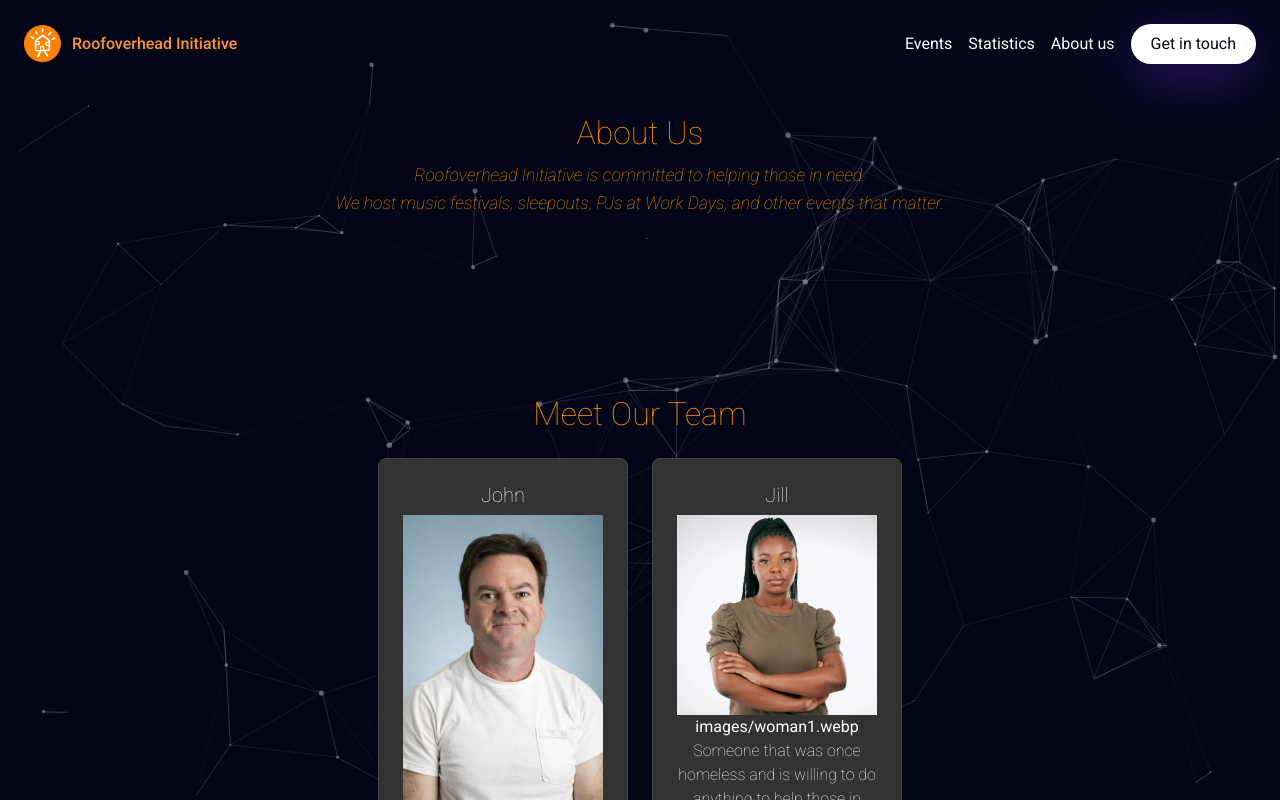
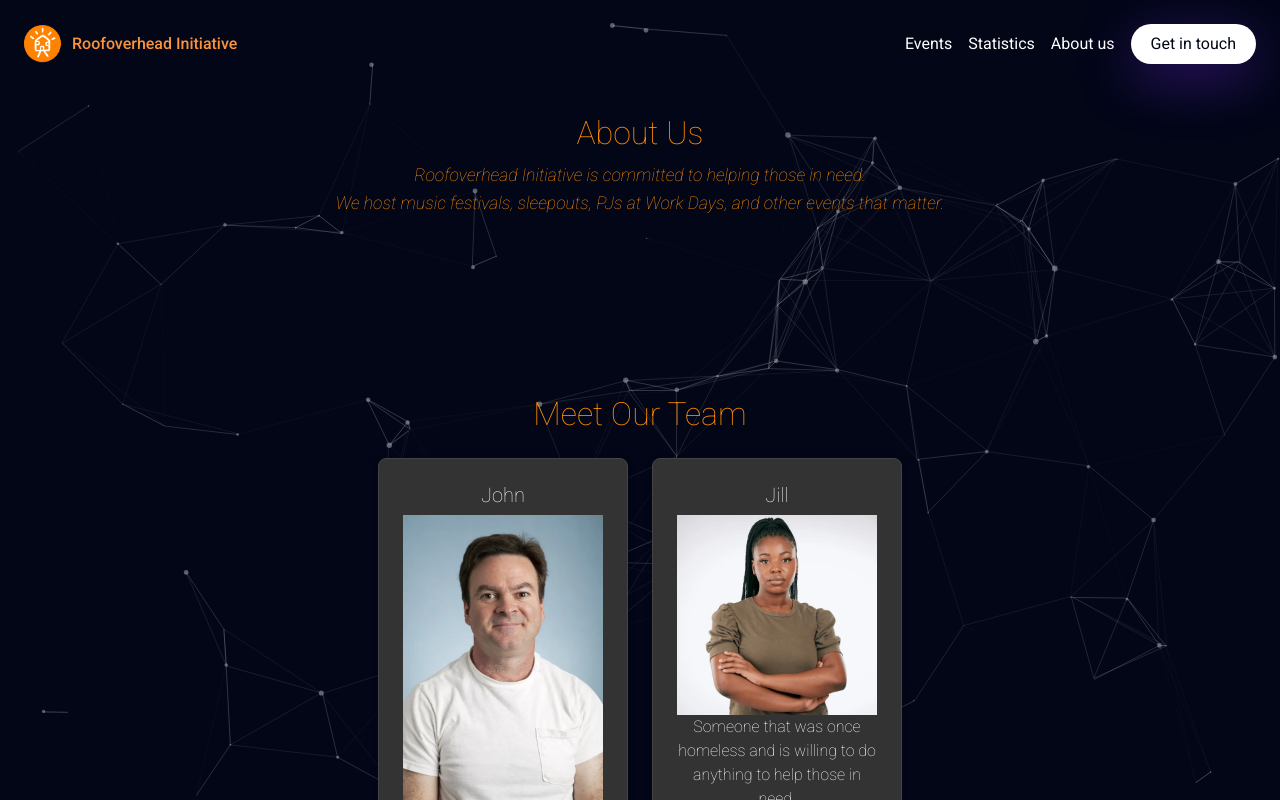
Before and after one commit to rxzheng/roofoverhead, a SvelteKit app: page /about in a window 1280 px wide. Shown: the top 800 px of the page. Built offline with nearby package versions, Linux system fonts and the light colour scheme.

Commit message:
fixed file name in about

```diff
--- a/src/components/About.svelte
+++ b/src/components/About.svelte
@@ -88,7 +88,7 @@
       {#each teamMembers as member}
         <div class="team-box">
           <div class="team-member-name">{member.name}</div>
-          <div class="team-member-image"><img src="{member.image}" alt="{member.name}">{member.image}</div>
+          <div class="team-member-image"><img src="{member.image}" alt="image"></div>
           <div class="team-member-description">{member.description}</div>
 
         </div>
```
